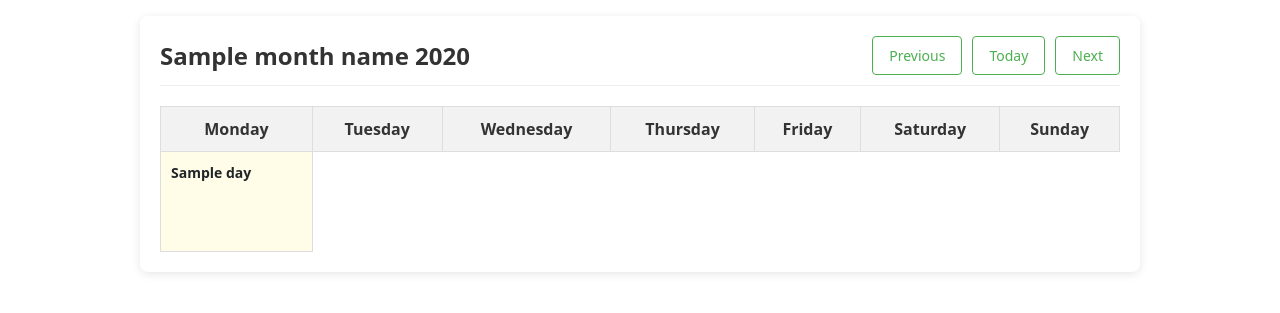
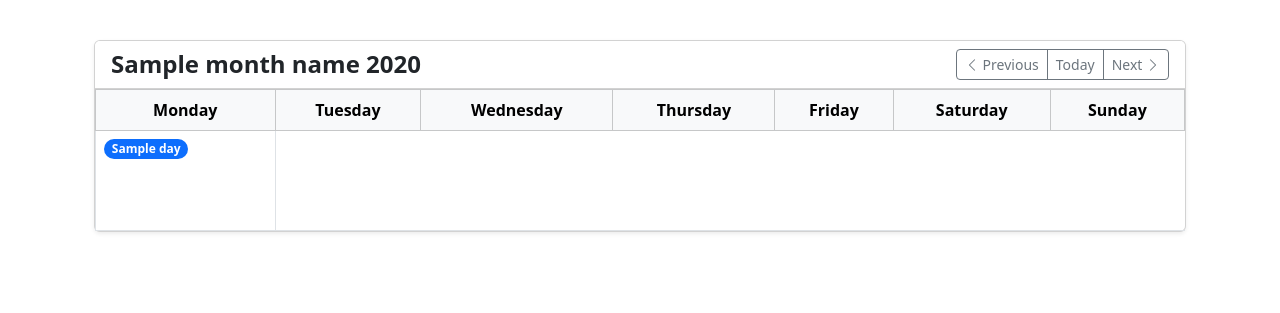
Before and after one commit to emmabry/BUS_Prototype, a Python web app: template app/templates/calendar.html in a window 1280 px wide. Shown: the part 56-369 px from the top of the page. Run offline with Jinja, Linux system fonts and the light colour scheme; the template is opened without the code that fills it: most values are stand-ins (such as "Sample title", 1, 10 or a date in 2020).

Commit message:
Add calendar CSS

```diff
--- a/app/templates/calendar.html
+++ b/app/templates/calendar.html
@@ -1,107 +1,32 @@
 {% extends "base.html" %}
-{% block styles %}
-    <style>
-        .calendar-container {
-            max-width: 1000px;
-            margin: 0 auto;
-            background-color: white;
-            border-radius: 8px;
-            box-shadow: 0 2px 10px rgba(0, 0, 0, 0.1);
-            padding: 20px;
-        }
-        .calendar-header {
-            display: flex;
-            justify-content: space-between;
-            align-items: center;
-            margin-bottom: 20px;
-            padding-bottom: 10px;
-            border-bottom: 1px solid #eee;
-        }
-        .calendar-title {
-            font-size: 24px;
-            font-weight: bold;
-            color: #333;
-        }
-        .calendar-nav {
-            display: flex;
-            gap: 10px;
-        }
-        .btn {
-            padding: 8px 16px;
-            background-color: #4CAF50;
-            color: white;
-            border: none;
-            border-radius: 4px;
-            cursor: pointer;
-            text-decoration: none;
-            font-size: 14px;
-        }
-        .btn-outline {
-            background-color: transparent;
-            color: #4CAF50;
-            border: 1px solid #4CAF50;
-        }
-        .calendar-table {
-            width: 100%;
-            border-collapse: collapse;
-        }
-        .calendar-table th {
-            background-color: #f2f2f2;
-            color: #333;
-            padding: 10px;
-            text-align: center;
-            border: 1px solid #ddd;
-        }
-        .calendar-day {
-            border: 1px solid #ddd;
-            padding: 10px;
-            height: 100px;
-            vertical-align: top;
-        }
-        .day-number {
-            font-weight: bold;
-            margin-bottom: 5px;
-            font-size: 14px;
-        }
-        .empty-day {
-            background-color: #f9f9f9;
-        }
-        .today {
-            background-color: #fffde7;
-        }
-        .event-item {
-            margin-bottom: 5px;
-            padding: 5px;
-            border-radius: 3px;
-            font-size: 12px;
-            color: white;
-            overflow: hidden;
-            text-overflow: ellipsis;
-            white-space: nowrap;
-        }
-    </style>
-{% endblock %}
 {% block content %}
-    <div class="calendar-container">
-        <div class="calendar-header">
-            <div class="calendar-title">{{ month_name }} {{ year }}</div>
-            <div class="calendar-nav">
-                <a href="{{ url_for('calendar_view', year=prev_year, month=prev_month) }}" class="btn btn-outline">Previous</a>
-                <a href="{{ url_for('calendar_view') }}" class="btn btn-outline">Today</a>
-                <a href="{{ url_for('calendar_view', year=next_year, month=next_month) }}" class="btn btn-outline">Next</a>
+<div class="container py-4">
+    <div class="card shadow-sm mb-4">
+        <div class="card-header bg-white">
+            <div class="d-flex justify-content-between align-items-center">
+                <h4 class="mb-0 fw-bold">{{ month_name }} {{ year }}</h4>
+                <div class="btn-group">
+                    <a href="{{ url_for('calendar_view', year=prev_year, month=prev_month) }}" class="btn btn-outline-secondary btn-sm">
+                        <i class="bi bi-chevron-left"></i> Previous
+                    </a>
+                    <a href="{{ url_for('calendar_view') }}" class="btn btn-outline-secondary btn-sm">Today</a>
+                    <a href="{{ url_for('calendar_view', year=next_year, month=next_month) }}" class="btn btn-outline-secondary btn-sm">
+                        Next <i class="bi bi-chevron-right"></i>
+                    </a>
                 </div>
             </div>
-
-        <table class="calendar-table">
-            <thead>
+        </div>
+        <div class="card-body p-0">
+            <table class="table table-bordered mb-0">
+                <thead class="table-light">
                     <tr>
-                    <th>Monday</th>
-                    <th>Tuesday</th>
-                    <th>Wednesday</th>
-                    <th>Thursday</th>
-                    <th>Friday</th>
-                    <th>Saturday</th>
-                    <th>Sunday</th>
+                        <th class="text-center">Monday</th>
+                        <th class="text-center">Tuesday</th>
+                        <th class="text-center">Wednesday</th>
+                        <th class="text-center">Thursday</th>
+                        <th class="text-center">Friday</th>
+                        <th class="text-center">Saturday</th>
+                        <th class="text-center">Sunday</th>
                     </tr>
                 </thead>
                 <tbody>
@@ -109,16 +34,17 @@
                         <tr>
                             {% for day in week %}
                                 {% if day == 0 %}
-                                <td class="calendar-day empty-day"></td>
+                                    <td class="bg-light" style="height: 100px;"></td>
                                 {% else %}
                                     {% set current_date = datetime(year, month, day).date() %}
-                                {% set is_today = current_date == today %}
-                                <td class="calendar-day {% if is_today %}today{% endif %}">
-                                    <div class="day-number">{{ day }}</div>
+                                    <td style="height: 100px;">
+                                        <div class="d-flex justify-content-between align-items-center mb-1">
+                                            <span class="badge {% if current_date == today %}bg-primary{% else %}text-dark{% endif %} rounded-pill">{{ day }}</span>
+                                        </div>
                                         {% if current_date in events %}
                                             {% for event in events[current_date] %}
-                                            <div class="event-item" style="background-color: blueviolet">
-                                                {{ event.time }} - {{ event.title }}
+                                                <div class="small p-1 mb-1 rounded text-white" style="background-color: #82BFAB">
+                                                    <small>{{ event.time }} - {{ event.title }}</small>
                                                 </div>
                                             {% endfor %}
                                         {% endif %}
@@ -130,4 +56,6 @@
                 </tbody>
             </table>
         </div>
+    </div>
+</div>
 {% endblock %}
```
Lines whose indentation alone changed are shown as unchanged.
